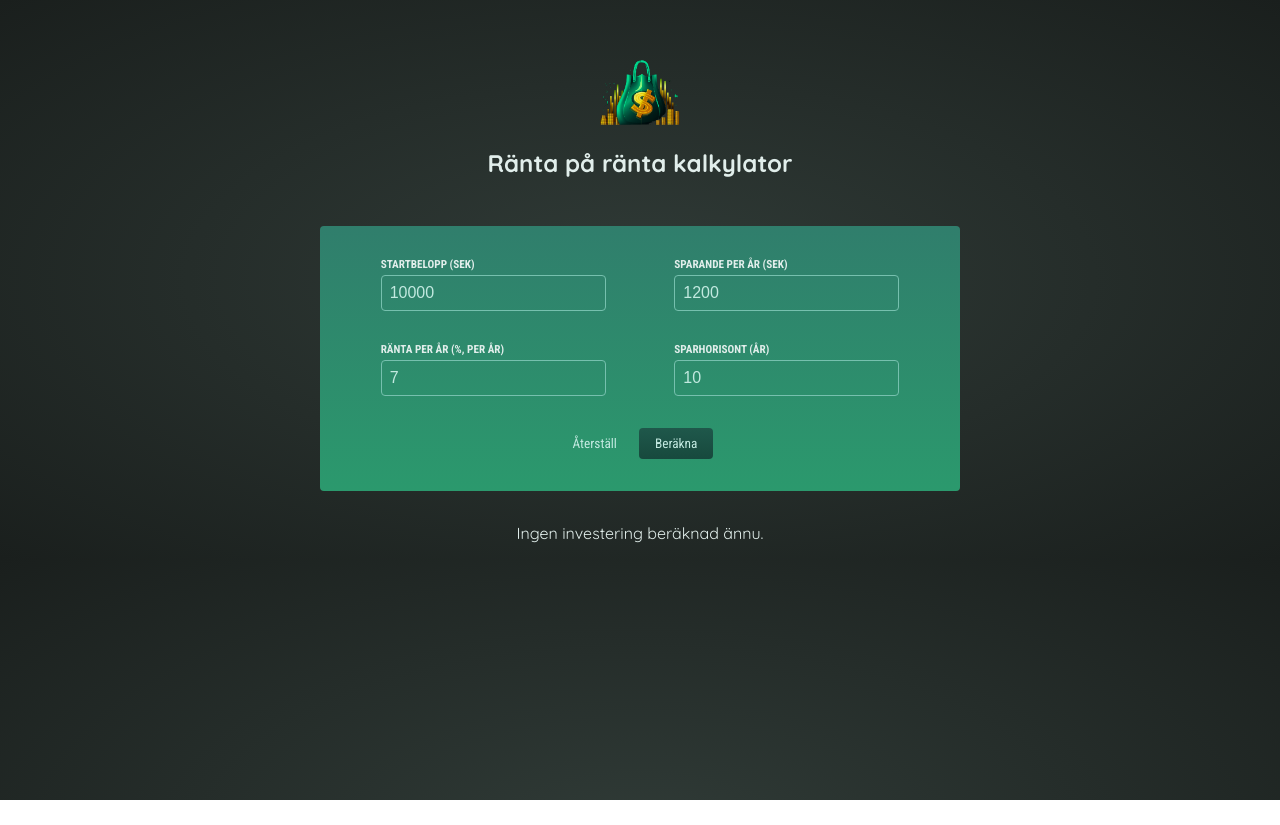
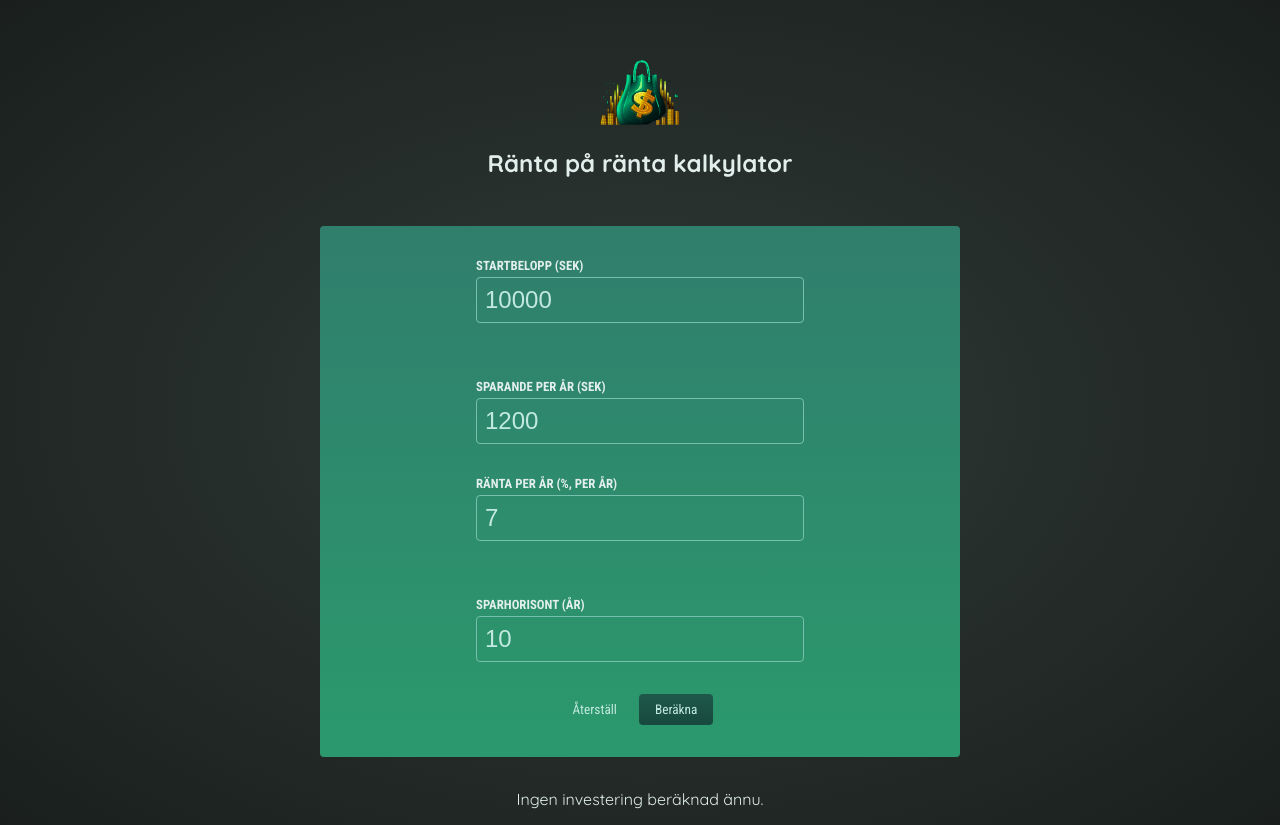
Before and after one commit to angryconsultant/InvestmentCalculator, a React (Create React App) app: page / in a window 1280 px wide. Before the commit the page ends 800 px from the top, so only its background shows below. Built offline with nearby package versions, Linux system fonts and the light colour scheme.

Commit message:
Increase input field size

```diff
--- a/src/components/UI/Input.module.css
+++ b/src/components/UI/Input.module.css
@@ -2,7 +2,7 @@
     display: block;
     margin-bottom: 0.25rem;
     font-family: "Roboto Condensed", sans-serif;
-    font-size: 0.7rem;
+    font-size: 0.8rem;
     font-weight: bold;
     text-transform: uppercase;
   }
@@ -14,5 +14,5 @@
     border-radius: 0.25rem;
     background-color: transparent;
     color: #c2e9e0;
-    font-size: 1rem;
+    font-size: 1.5rem;
   }
```
